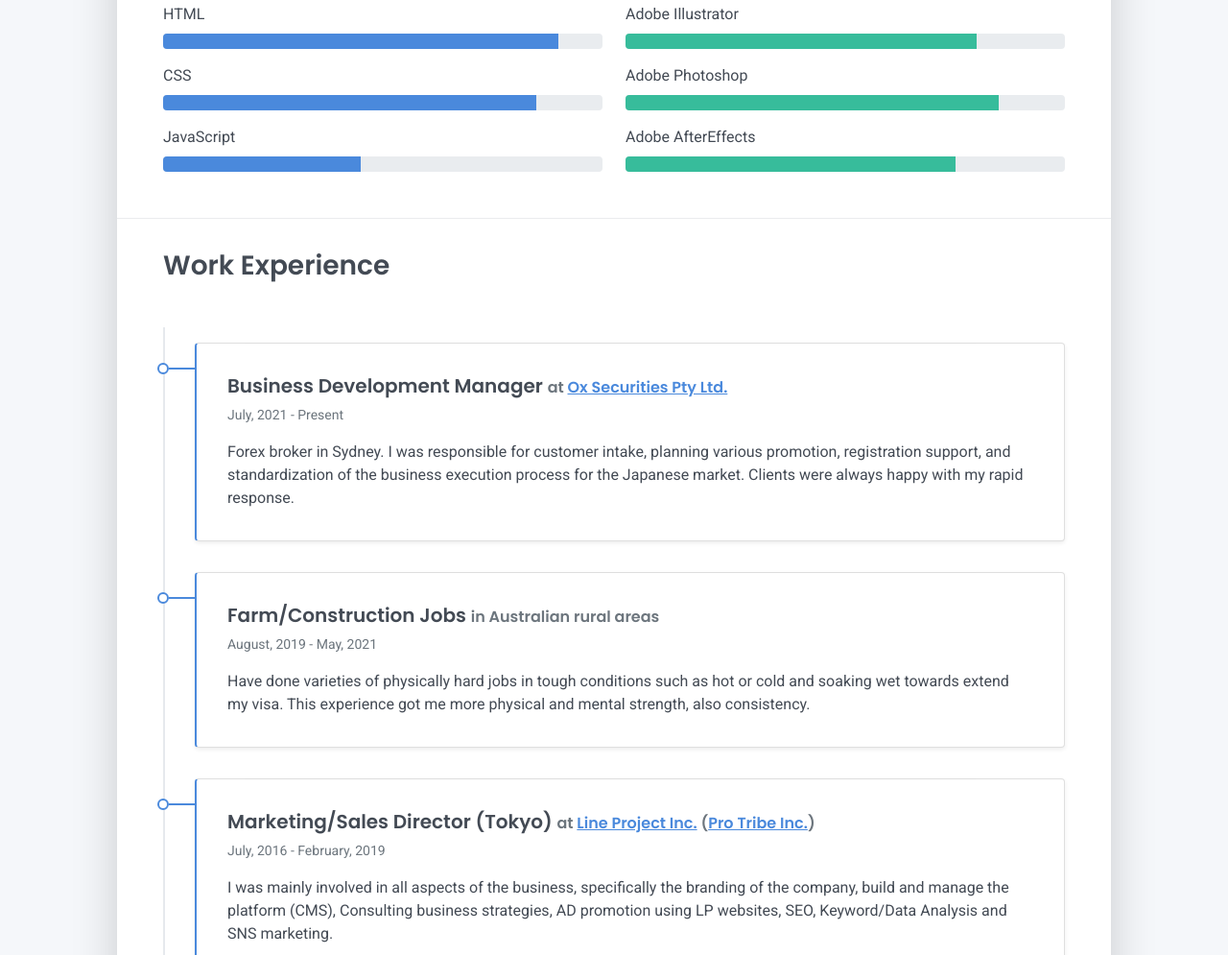
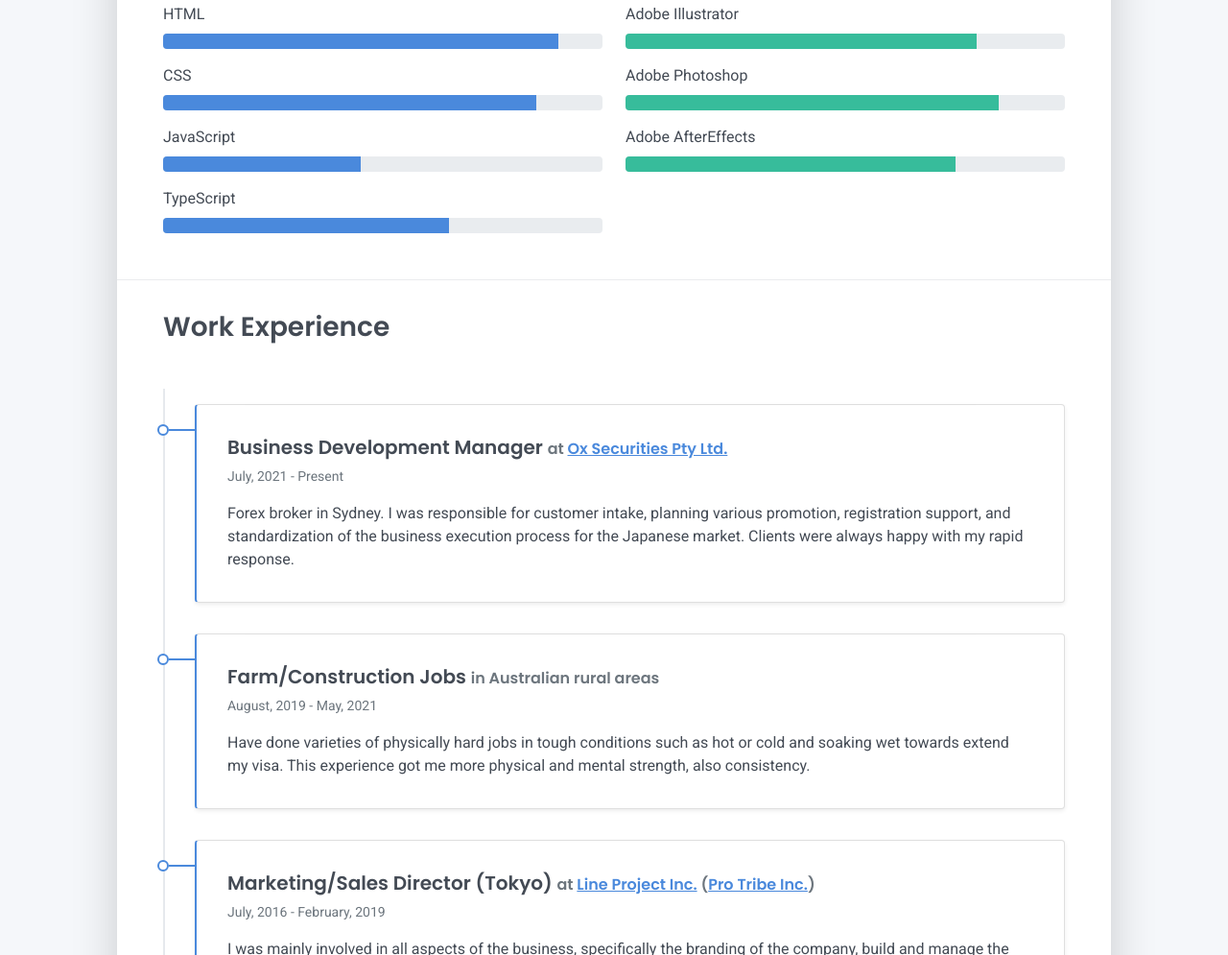
Before and after one commit to 04515/Resume, a plain HTML site: page index.html in a window 1280 px wide. Shown: the part 826-1821 px from the top of the page at 96% size. Drawn offline with Linux system fonts and the light colour scheme.

Commit message:
Update index.html

```diff
--- a/index.html
+++ b/index.html
@@ -117,6 +117,11 @@
         <div class="mb-2"><span>JavaScript</span>
           <div class="progress my-1">
             <div class="progress-bar bg-primary" role="progressbar" data-aos="zoom-in-right" data-aos-delay="300" data-aos-anchor=".skills-section" style="width: 45%" aria-valuenow="75" aria-valuemin="0" aria-valuemax="100"></div>
+          </div>
+        </div>
+        <div class="mb-2"><span>TypeScript</span>
+          <div class="progress my-1">
+            <div class="progress-bar bg-primary" role="progressbar" data-aos="zoom-in-right" data-aos-delay="300" data-aos-anchor=".skills-section" style="width: 65%" aria-valuenow="75" aria-valuemin="0" aria-valuemax="100"></div>
           </div>
         </div>
       </div>
```
